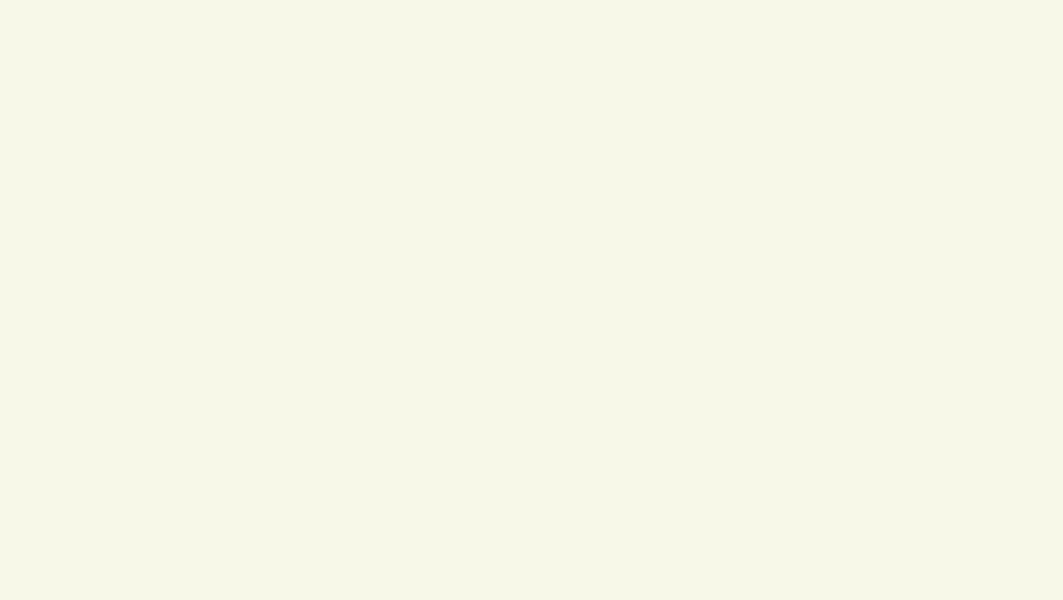
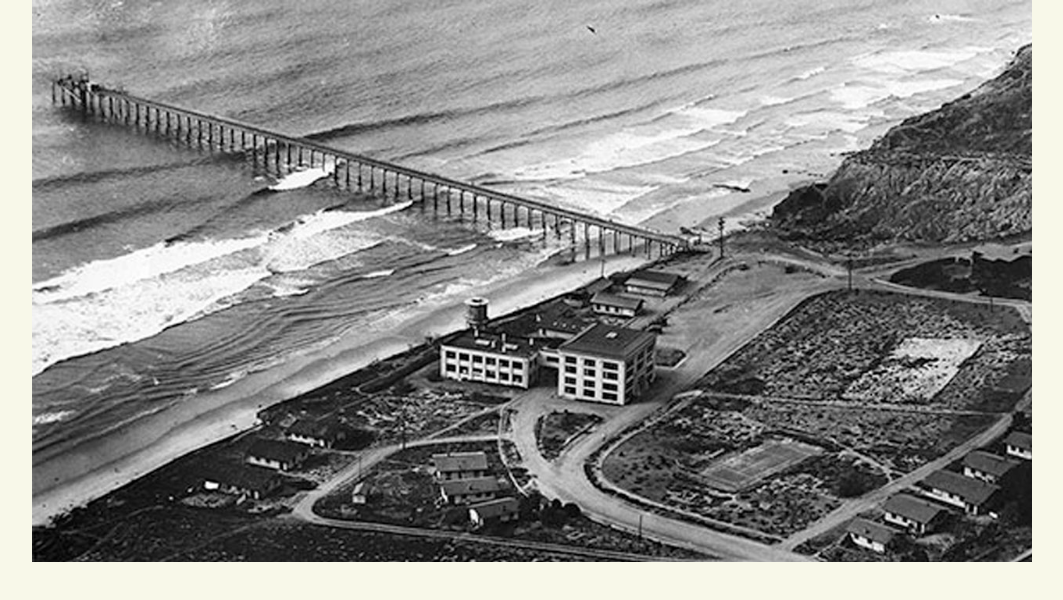
Before and after one commit to abeciana1/drop-the-needle-frontend, a Next.js app: page / in a window 1280 px wide. Shown: the top 600 px of the page, without its empty margins (108-1171 px from the left). Built offline with nearby package versions, Linux system fonts and the light colour scheme.

Commit message:
Added Scripps origin image && began homepage construction

```diff
--- a/package.json
+++ b/package.json
@@ -15,6 +15,7 @@
   },
   "dependencies": {
     "autoprefixer": "^10.4.7",
+    "classnames": "^2.3.1",
     "next": "12.1.6",
     "postcss": "^8.4.14",
     "react": "18.1.0",
--- a/pages/index.tsx
+++ b/pages/index.tsx
@@ -9,6 +9,16 @@ const Home = () => {
         title="Drop The Needle"
         description="Homepage"
       />
+      <div
+        className="w-10/12 mx-auto"
+      >
+        <Image
+          src="/Scripps.jpg"
+          layout="responsive"
+          width={500}
+          height={281}
+        />
+      </div>
     </>
   )
 }
```
Also changed, not shown: 1 other file (tests, documents, lock files or other folders).
